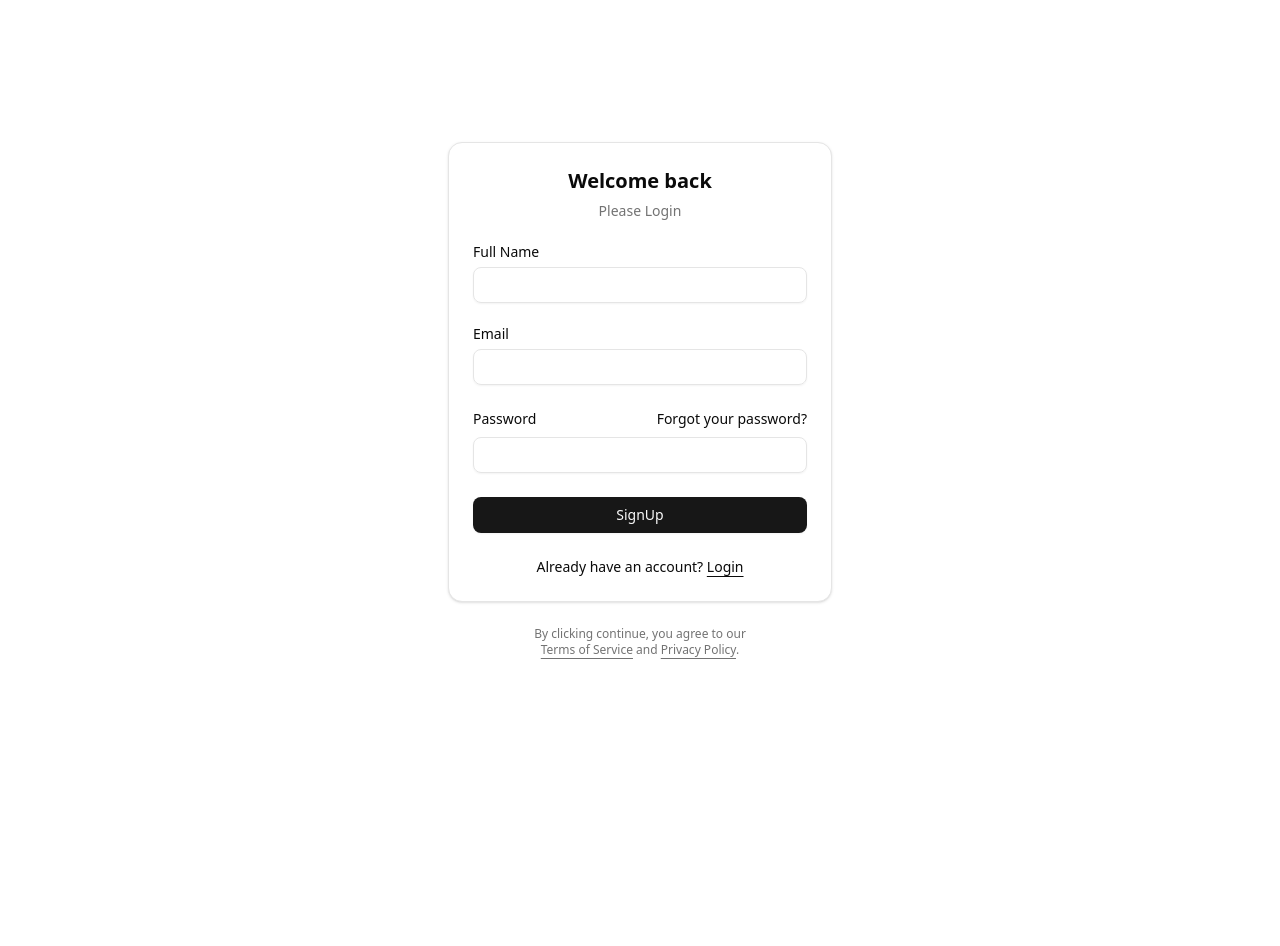
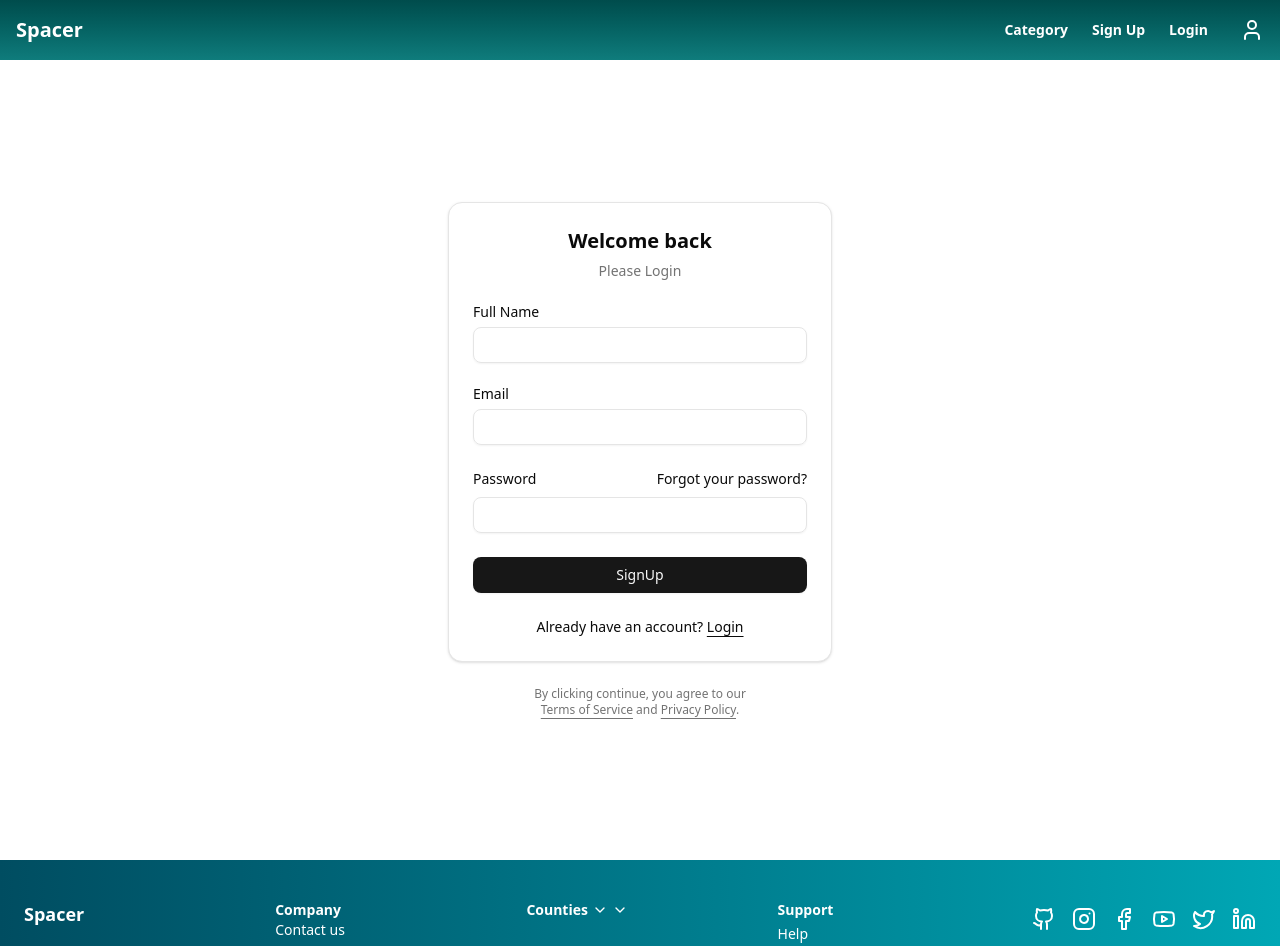
Before and after one commit to RobertHaji/spacer-frontend, a React (Vite) app: page /signup in a window 1280 px wide. Shown: the top 946 px of the page. Before the commit the page ends 800 px from the top, so only its background shows below. Built offline with nearby package versions, Linux system fonts and the light colour scheme.

Commit message:
adds header and footer to signup and login pages

```diff
--- a/src/components/ui/Footer.jsx
+++ b/src/components/ui/Footer.jsx
@@ -80,7 +80,7 @@ export default function Footer() {
         <div>
           <h3 className="font-semibold mb-1">Support</h3>
         <div>
-          <h3 className="font-semibold">Support</h3>
+
           <ul className="space-y-1">
             <li><a href="#">Help</a></li>
             <li><a href="#">Privacy and terms</a></li>
--- a/src/pages/login.jsx
+++ b/src/pages/login.jsx
@@ -1,12 +1,18 @@
 import { LoginForm } from "@/components/login-form";
+import Header from "@/components/ui/Header";
+import Footer from "@/components/ui/Footer";
 
 
 export default function LoginPage() {
   return (
+    <>
+      <Header />
     <div className="flex w-full h-full justify-center items-center">
       <div className="max-w-sm">
         <LoginForm />
       </div>
-    </div>
+      </div>
+      <Footer />
+      </>
   );
 }
--- a/src/pages/signup.jsx
+++ b/src/pages/signup.jsx
@@ -1,11 +1,17 @@
 import { SignUpForm } from "@/components/signup-form";
+import Header from "@/components/ui/Header";
+import Footer from "@/components/ui/Footer";
 
 export default function SignUpPage() {
   return (
+    <>
+      <Header />
     <div className="flex w-full h-full justify-center items-center">
       <div className="max-w-sm">
         <SignUpForm />
       </div>
-    </div>
+      </div>
+     <Footer />
+    </>
   );
 }
```
